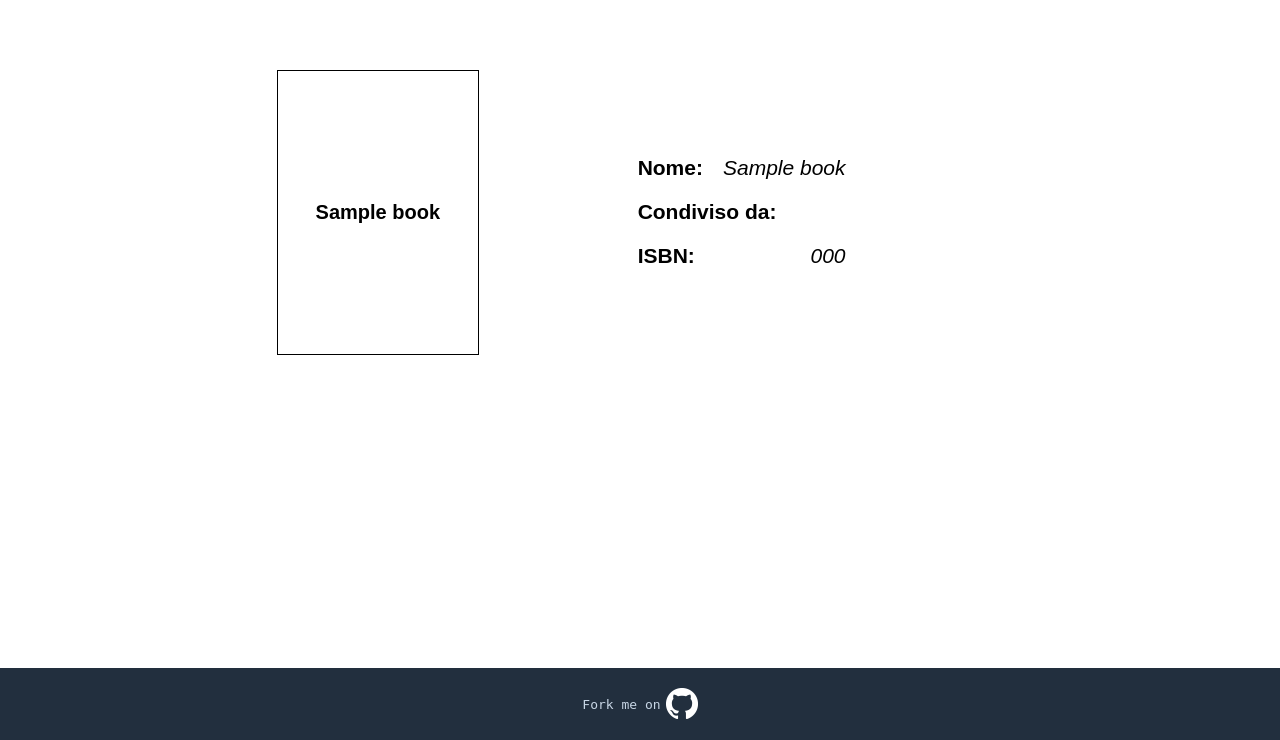
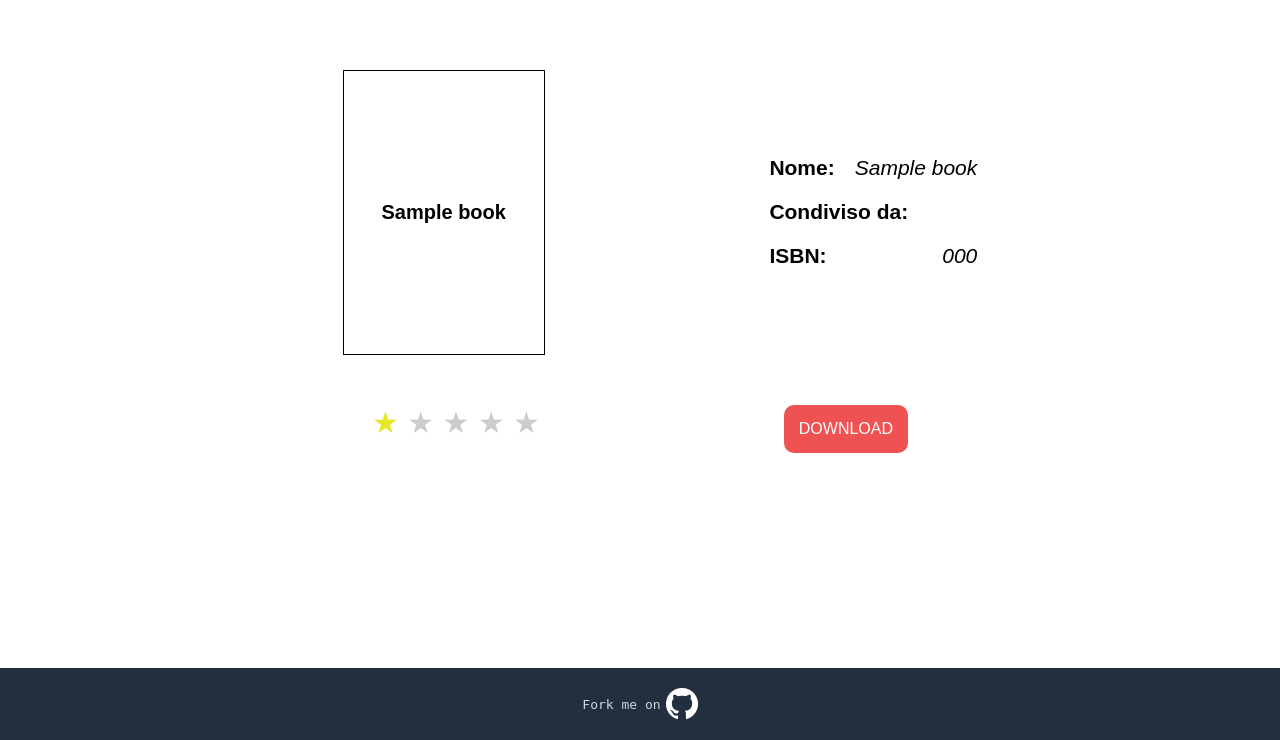
Before and after one commit to drw0if/ethlib, a PHP site: page /book.php?book_id=1 in a window 1280 px wide. Shown: the part 60-800 px from the top of the page. Run offline with PHP 8.4, Linux system fonts and the light colour scheme; data comes from the database, SQL or seed files in the repository; tables that the repository leaves empty hold one stand-in row (values such as "Sample post"); data that the repository does not hold is empty.

Commit message:
Added star rating graphic

```diff
--- a/book.php
+++ b/book.php
@@ -91,10 +91,32 @@
                 }
             ?>
         </div>
+    </div>
+    <div class="row">
         <div>
+        <?php
+            $activeStars = round(intval($book->mark_sum)/max(intval($book->mark_count), 1));
+
+            for($i = 0; $i < $activeStars; $i++){
+        ?>
+            <div class="star active"></div>
+        <?php
+            }
+            for(; $i < 5; $i++){
+        ?>
+            <div class="star"></div>
+        <?php
+            }
+        ?>
         </div>
-        <div>
+
+        <div class="download book-button background-red">
+            <a href="download?id=1">
+                DOWNLOAD
+            </a>
         </div>
+    </div>
+    <div>
     </div>
 
 <?php require_once __DIR__ . "/template/footer.php" ?>
--- a/template/style.css
+++ b/template/style.css
@@ -256,9 +256,24 @@ label .form-input{
     font-weight: bold;
     font-size: 21px;
 }
+
 .description-value{
     font-size: 21px;
     font-style: italic;
+}
+
+.star{
+    display: inline;
+    font-size: 30px;
+    color:#ccc;
+}
+
+.star:before{
+    content: '★ ';
+}
+
+.active{
+    color: rgb(231, 231, 38);
 }
 
 /*                      Attributes                      */
```
